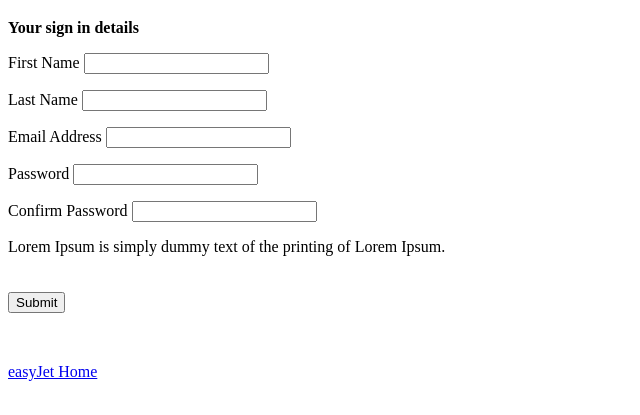
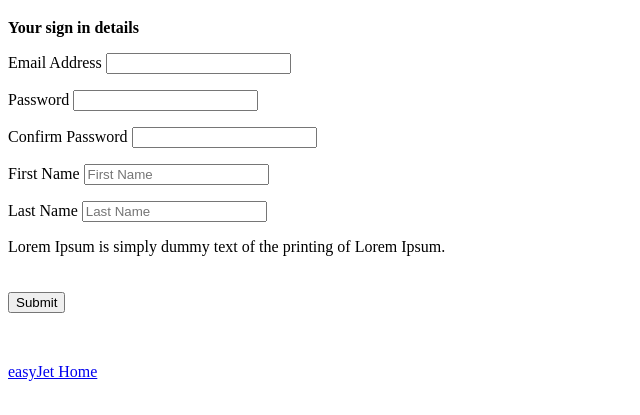
Before and after one commit to jahangirali/JsRegistration, a plain HTML site: page index.html in a window 1280 px wide. Shown: the part 61-476 px from the top of the page, without its empty margins (0-640 px from the left). Drawn offline with Linux system fonts and the light colour scheme.

Commit message:
added field validations

```diff
--- a/index.html
+++ b/index.html
@@ -8,24 +8,29 @@
 </head>
 
 <body>
+  <form>
 <h1>Create Your Account</h1>
 <p><b>Your sign in details</b></p>
-<form>
+
+  <p>
+    <label>Email Address</label>
+    <input type="text" id="emailAddress" required>
+  </p>
+</p>
+<label>Password</label>
+<input type="text" id="password" required>
+<p>
+<label>Confirm Password</label>
+<input type="text" id="confirmPassword" required>
+<p>
 <label>First Name</label>
-<input type="text" id="firstName">
+<input type="text" id="firstName" placeholder="First Name" required>
 <p>
 <label>Last Name</label>
-<input type="text" id="lastName">
+<input type="text" id="lastName" placeholder="Last Name" required>
 <p>
-  <label>Email Address</label>
-<input type="text" id="emailAddress">
-</p>
-<label>Password</label>
-<input type="text" id="password">
-<p>
-<label>Confirm Password</label>
-<input type="text" id="confirmPassword">
-<p>
+
+
 
 
 <p>Lorem Ipsum is simply dummy text of the printing of Lorem Ipsum.
@@ -34,7 +39,7 @@
 <br>
 <br>
 <br>
-<button id=submit onClick="alert('Hello, world!')">Submit</button>
+<button id=submit onClick="alert('You are submitting the following details; ')">Submit</button>
 
 
 </form>
```
